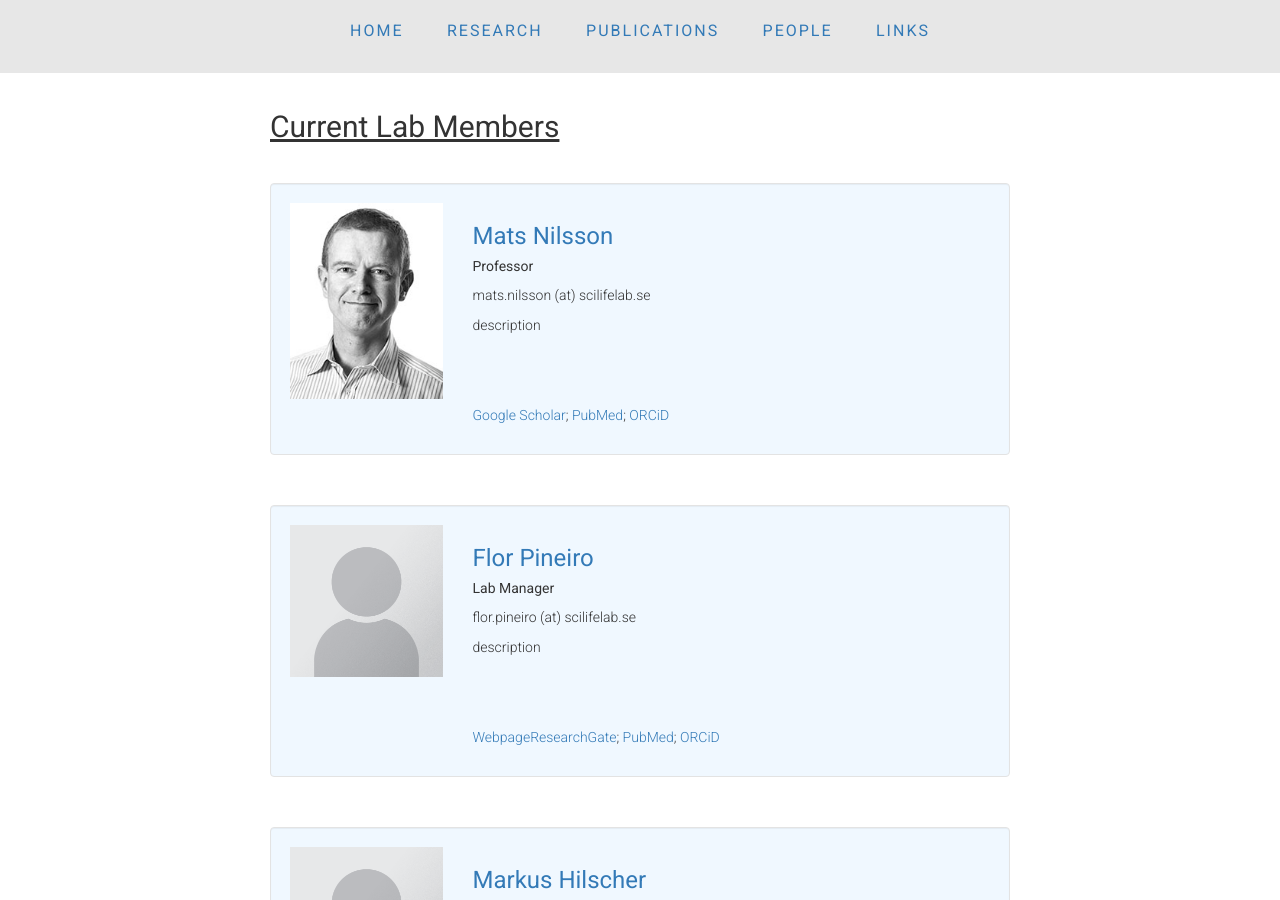
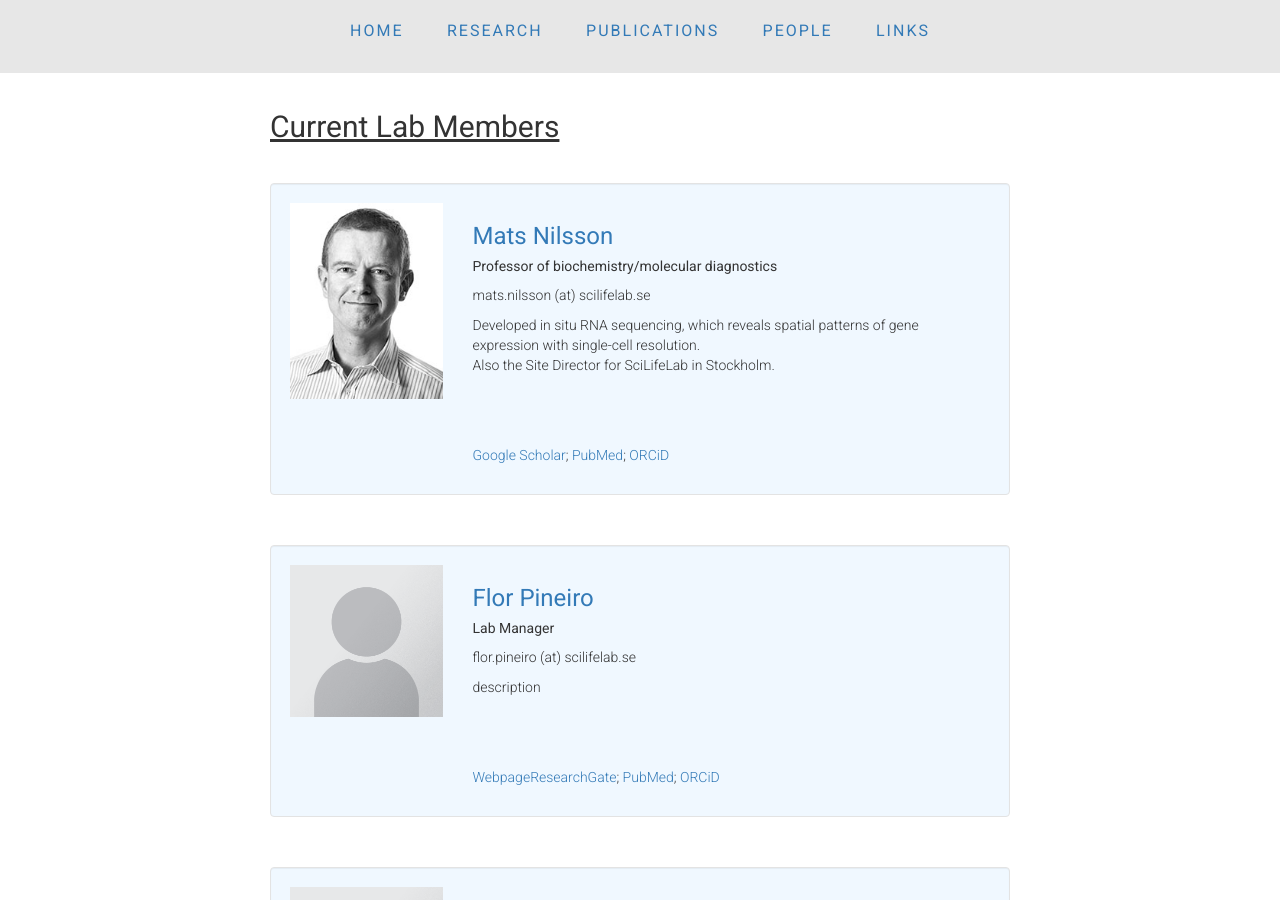
Before and after one commit to flintott/NilssonLab, a Jekyll site: the page people/index.html, which Jekyll copies as it is, in a window 1280 px wide and 900 px high. Built offline with Jekyll 4.4.1, drawn with Linux system fonts in a browser that asks for light colours.

Commit message:
Update index.html

```diff
--- a/people/index.html
+++ b/people/index.html
@@ -45,9 +45,10 @@
                 </div>
                 <div class=" col-sm-6  col-md-8 col-lg-8">
 		  <h3><a href="https://www.su.se/english/profiles/matsn-1.191373">Mats Nilsson</a></h3>
-                  <h5>Professor</h5>
+                  <h5>Professor of biochemistry/molecular diagnostics</h5>
                   <p>mats.nilsson (at) scilifelab.se<br>
-		    <p>description</p>
+		    <p>Developed in situ RNA sequencing, which reveals spatial patterns of gene expression with single-cell resolution.
+			<br>Also the Site Director for SciLifeLab in Stockholm.</p>
 		    <br><br><br>
                     <a href="https://scholar.google.com/citations?hl=en&user=M6g0gRsAAAAJ&view_op=list_works&sortby=pubdate">Google Scholar</a>; <a href="link">PubMed</a>; <a href="link">ORCiD</a>
 	          </p>
```
